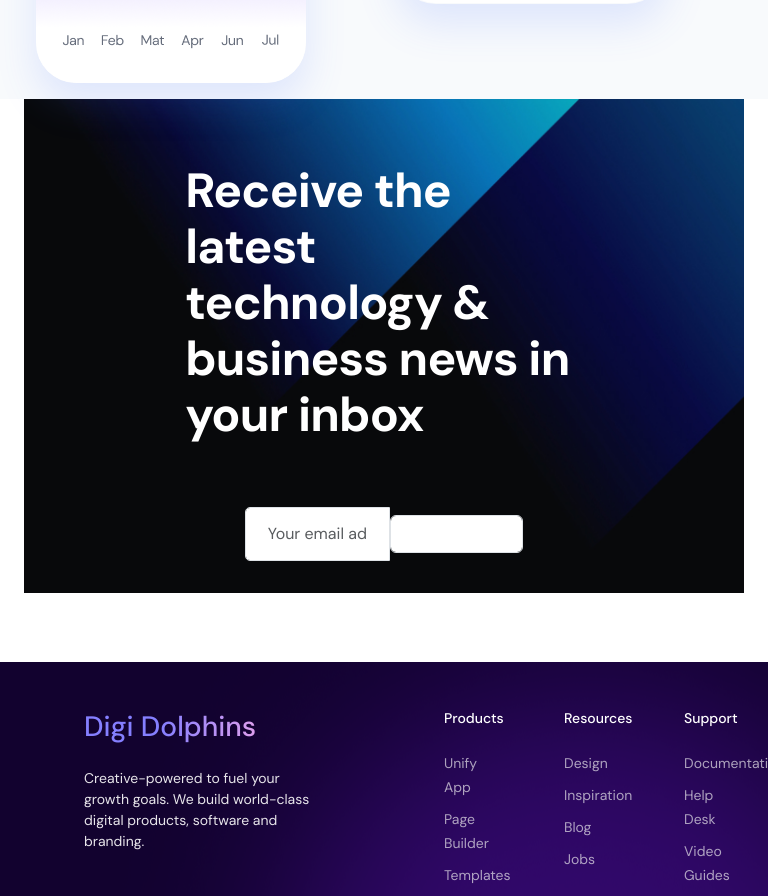
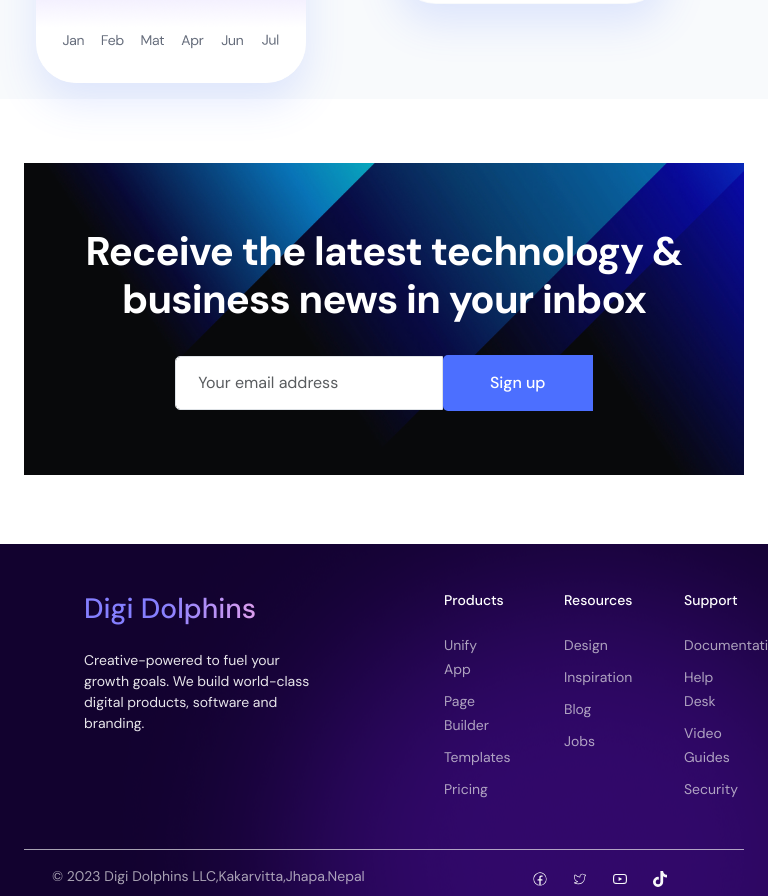
Before and after one commit to Binod69/digi-dolphins, a Next.js app: page /about in a window 768 px wide. Shown: the part 6240-7136 px from the top of the page. Built offline with nearby package versions, Linux system fonts and the light colour scheme.

Commit message:
finished newsletter section

```diff
--- a/app/Components/AboutComponents/NewsLetter/NewsLetter.tsx
+++ b/app/Components/AboutComponents/NewsLetter/NewsLetter.tsx
@@ -30,10 +30,10 @@ const NewsLetter: React.FC = () => {
               type="text"
               placeholder="Your email address"
             />
-            <Form.Control type="button" />
-            {/* <button className={styles.btn} onClick={handleSubmit}>
+
+            <button className={styles.btn} onClick={handleSubmit}>
               Sign up
-            </button> */}
+            </button>
           </Form>
         </Col>
       </Row>
--- a/app/Components/AboutComponents/NewsLetter/newsletter.module.css
+++ b/app/Components/AboutComponents/NewsLetter/newsletter.module.css
@@ -8,7 +8,8 @@
   display: flex;
   justify-content: center;
   align-items: center;
-  margin: 4rem;
+  text-align: center;
+  margin-top: 4rem;
 }
 .title {
   color: #fff;
@@ -23,8 +24,9 @@
   justify-content: center;
   align-items: center;
   margin: 0 auto;
+  padding: 2rem 0;
   max-width: 40%;
-  padding-bottom: 2rem;
+  padding-bottom: 4rem;
 }
 .input {
   padding: 14px 22px;
@@ -45,3 +47,61 @@
 .btn:hover {
   background-color: var(--secondary-color);
 }
+
+@media screen and (min-width: 0px) and (max-width: 576px) {
+  .con {
+    width: 95%;
+    height: 100%;
+    margin: 4rem auto;
+  }
+
+  .title {
+    font-size: 2rem;
+    line-height: 2.5rem;
+    max-width: 100%;
+  }
+  .form {
+    max-width: 100%;
+  }
+  .btn {
+    max-width: 100%;
+  }
+}
+@media screen and (min-width: 576px) and (max-width: 768px) {
+  .con {
+    width: 100%;
+    height: 100%;
+    margin: 4rem auto;
+  }
+
+  .title {
+    font-size: 2.5rem;
+    line-height: 3rem;
+    max-width: 100%;
+  }
+  .form {
+    max-width: 60%;
+  }
+  .btn {
+    max-width: 100%;
+  }
+}
+@media screen and (min-width: 768px) and (max-width: 992px) {
+  .con {
+    width: 100%;
+    height: 100%;
+    margin: 4rem auto;
+  }
+
+  .title {
+    font-size: 2.5rem;
+    line-height: 3rem;
+    max-width: 100%;
+  }
+  .form {
+    max-width: 60%;
+  }
+  .btn {
+    max-width: 100%;
+  }
+}
```
